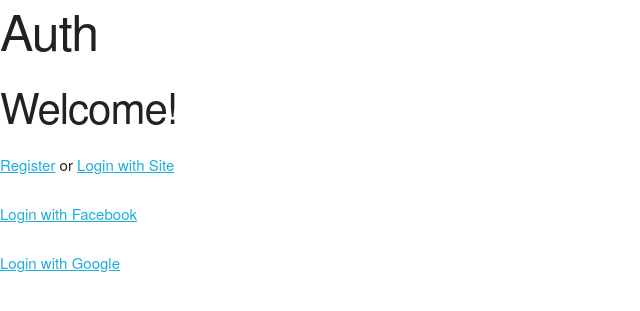
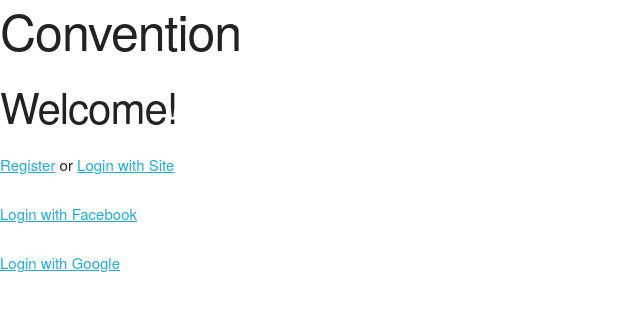
Before and after one commit to adamcunnington/Convention, a Flask app: page /users in a window 1280 px wide. Shown: the top 311 px of the page, without its empty margins (0-640 px from the left). Run offline with Flask 2, Linux system fonts and the light colour scheme; parts of the project's set-up code (start-up, migrations or seed data) failed here and were passed over.

Commit message:
Created standard template

```diff
--- /dev/null
+++ b/convention/templates/base.html
@@ -0,0 +1,28 @@
+<!DOCTYPE html>
+<html lang="en">
+    <head>
+        <meta charset="UTF-8">
+
+        <link rel="stylesheet" type="text/css" href="{{ url_for('static', filename='styles/normalize.css') }}" />
+        <link rel="stylesheet" type="text/css" href="{{ url_for('static', filename='styles/skeleton.css') }}" />
+
+        <title>Convention</title>
+    </head>
+    <body>
+
+        <header>
+            <h1>Convention</h1>
+        </header>
+
+        <main>
+
+            {% for message in get_flashed_messages() %}
+                <p>Error: {{ message }}</p>
+            {% endfor %}
+
+            {% block content %}{% endblock %}
+
+        </main>
+
+    </body>
+</html>
--- a/convention/templates/users.html
+++ b/convention/templates/users.html
@@ -1,14 +1,5 @@
-<html>
-    <head>
-        <link rel="stylesheet" type="text/css" href="{{ url_for('static', filename='styles/normalize.css') }}" />
-        <link rel="stylesheet" type="text/css" href="{{ url_for('static', filename='styles/skeleton.css') }}" />
-        <title>Convention | Auth</title>
-    </head>
-    <body>
-        <h1>Auth</h1>
-        {% for message in get_flashed_messages() %}
-            <p>Error: {{ message }}</p>
-        {% endfor %}
+{% extends "base.html" %}
+{% block content %}
     {% if current_user.is_authenticated %}
         <h2>Welcome Back {{ current_user.first_name }}!</h2>
         <p><a href="{{ url_for('logout') }}">Logout</a></p>
@@ -18,5 +9,4 @@
         <p><a href="{{ url_for('authorise', provider='facebook') }}">Login with Facebook</a></p>
         <p><a href="{{ url_for('authorise', provider='google') }}">Login with Google</a></p>
     {% endif %}
-    </body>
-</html>
+{% endblock %}
```
Lines whose indentation alone changed are shown as unchanged.
